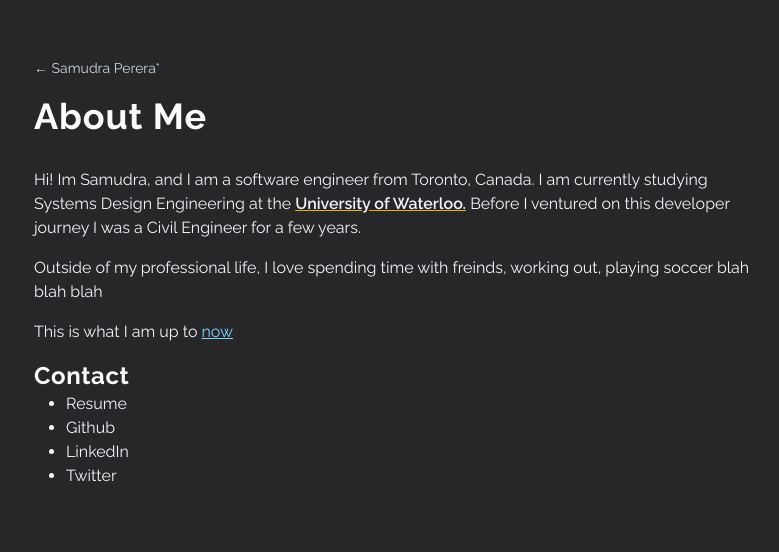
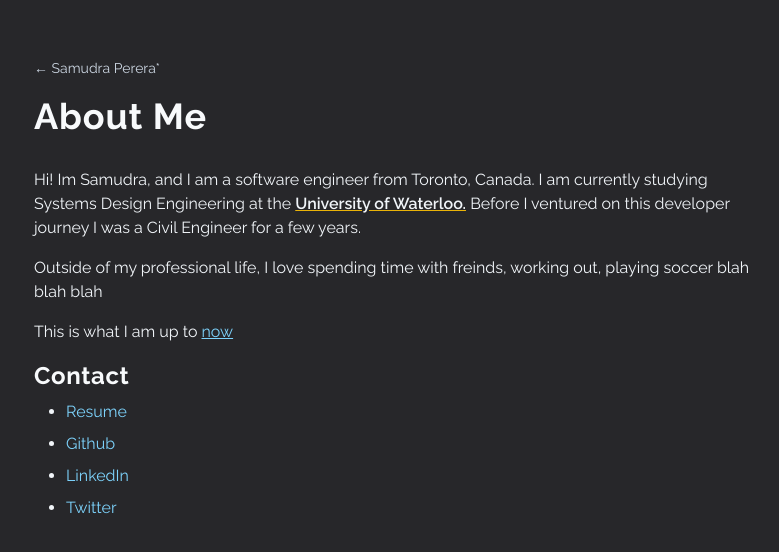
Before and after one commit to samudra-perera/portfolio-site, a React (Vite) app: page /about in a window 1280 px wide. Shown: the top 552 px of the page, without its empty margins (238-1017 px from the left). Built offline with nearby package versions, Linux system fonts and the light colour scheme.

Commit message:
Refactored Contact List

```diff
--- a/src/Home.tsx
+++ b/src/Home.tsx
@@ -1,12 +1,9 @@
 import { Link } from "react-router-dom";
 import Container from "./components/Container";
 import ProjectsList from "./components/ProjectsList";
-import projectData from "./data/projects/projects";
 import WritingList from "./components/WritingList";
 
-type Props = {};
-
-const Home = (props: Props) => {
+const Home = () => {
   return (
     <Container>
       <h2 className="font-bold text-4xl tracking-wide text-slate-50 pb-8">
--- a/src/pages/About.tsx
+++ b/src/pages/About.tsx
@@ -1,7 +1,13 @@
 import { Link } from "react-router-dom";
 import BackToMainButton from "../components/BackToMainButton";
 import Container from "../components/Container";
-import resumePDF from "../assets/Samudra_Perera_Resume_2024.pdf";
+
+const AboutLinks = [
+  { name: "Resume", href: "/Samudra_Perera_Resume_2024.pdf" },
+  { name: "Github", href: "https://github.com/samudra-perera" },
+  { name: "LinkedIn", href: "https://www.linkedin.com/in/samudraperera/" },
+  { name: "Twitter", href: "https://twitter.com/theRealSamudra" },
+];
 
 const About = () => {
   return (
@@ -33,34 +39,24 @@ const About = () => {
           now
         </Link>
       </p>
-      <h3 className="font-bold text-2xl tracking-wide text-slate-50">
+      <h3 className="font-bold text-2xl tracking-wide text-slate-50 pb-2">
         Contact
       </h3>
       <ul className="text-slate-100 decoration-white list-disc pl-8">
-        <li>
+        {AboutLinks.map((link) => {
+          return (
+            <li className="pb-2">
               <a
-            href="/Samudra_Perera_Resume_2024.pdf"
+                href={link.href}
                 target="_blank"
                 rel="noopener noreferrer"
+                className="text-sky-300"
               >
-            Resume
+                {link.name}
               </a>
             </li>
-        <li>
-          <a href="https://github.com/samudra-perera" target="_blank">
-            Github
-          </a>
-        </li>
-        <li>
-          <a href="https://www.linkedin.com/in/samudraperera/" target="_blank">
-            LinkedIn
-          </a>
-        </li>
-        <li>
-          <a href="https://twitter.com/theRealSamudra" target="_blank">
-            Twitter
-          </a>
-        </li>
+          );
+        })}
       </ul>
     </Container>
   );
--- a/src/pages/Markdown.tsx
+++ b/src/pages/Markdown.tsx
@@ -4,9 +4,7 @@ import { useEffect, useState } from "react";
 import Markdown from "markdown-to-jsx";
 import BackToMainButton from "../components/BackToMainButton";
 
-type Props = {};
-
-const MarkdownComponent = (props: Props) => {
+const MarkdownComponent = () => {
   const { markdown } = useParams();
   const [content, setContent] = useState<string>("");
 
```
Lines whose indentation alone changed are shown as unchanged.
